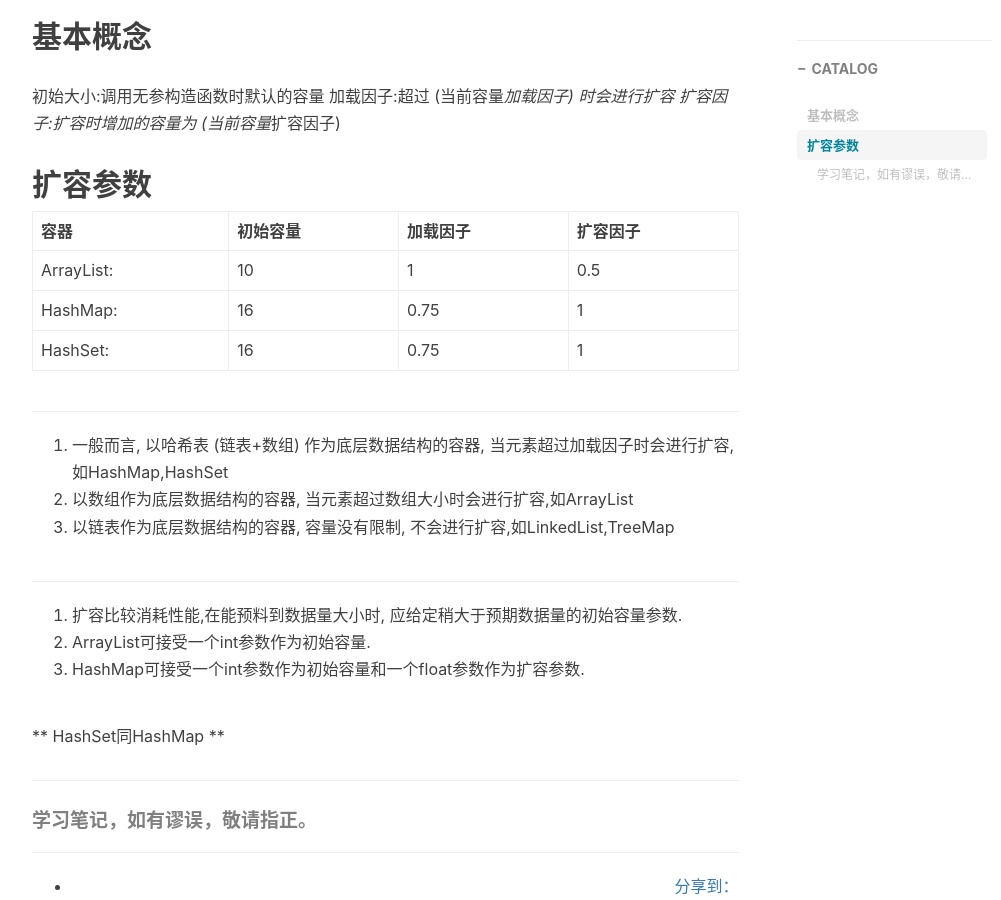
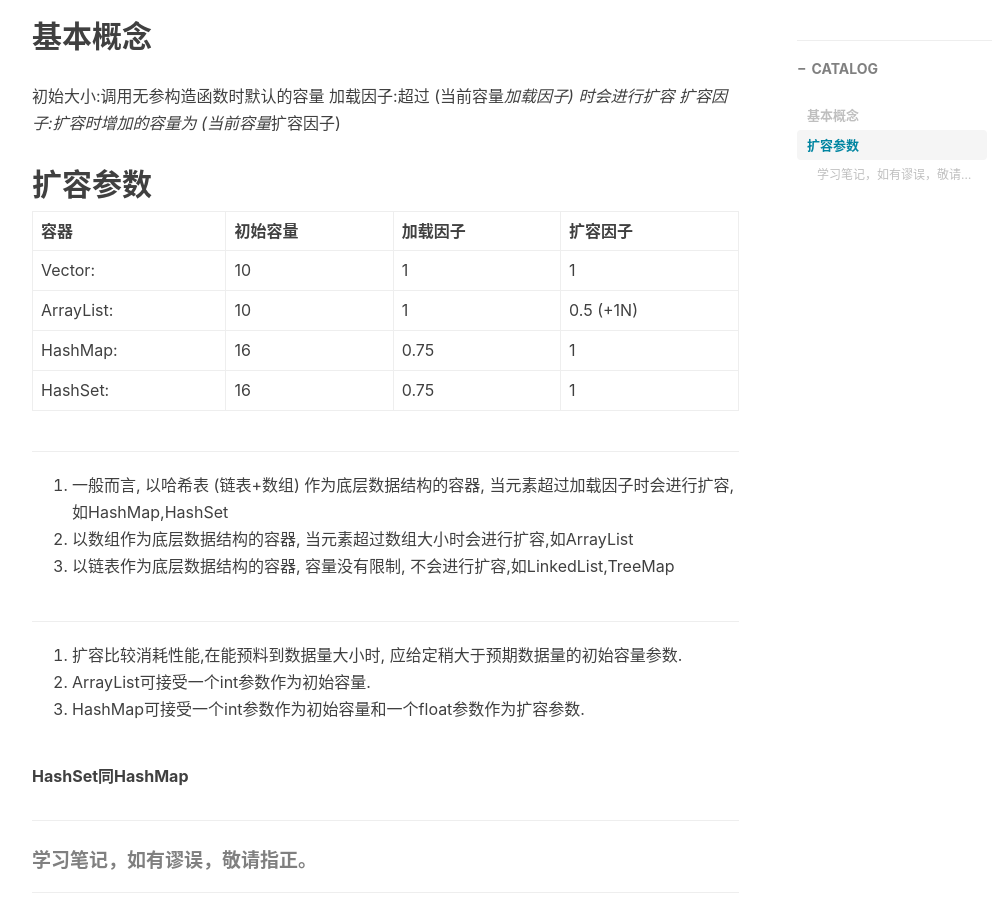
Before and after one commit to RyanYans/RyanYans.github.io, a Jekyll site: the page built from _posts/2017-09-22-dilatation.markdown, in a window 1280 px wide and 900 px high, scrolled down 712 px. Shown: the whole window, without its empty margins (233-1234 px from the left). Built offline with Jekyll 4.4.1, drawn with Linux system fonts in a browser that asks for light colours; nearby versions of some CDN libraries; comment, search, counter and statistics services are not loaded.

Commit message:
update blog dilation

```diff
--- a/_posts/2017-09-22-dilatation.markdown
+++ b/_posts/2017-09-22-dilatation.markdown
@@ -27,7 +27,8 @@ tags:
 
 | 容器	 		| 初始容量		| 加载因子		| 扩容因子 	 |
 |----------------- |-----------------|-----------------|--------------|
-| ArrayList:   		| 10				|      1			|	0.5	  	 |
+| Vector:   		| 10				|      1			|	1	  	 |
+| ArrayList:   		| 10				|      1			|	0.5 (+1N) |
 | HashMap:		| 16				|     0.75			|       1  		 |
 | HashSet:		| 16				|     0.75			|       1  		 |
 
@@ -48,7 +49,7 @@ tags:
 2. ArrayList可接受一个int参数作为初始容量.
 3. HashMap可接受一个int参数作为初始容量和一个float参数作为扩容参数.
 
-** HashSet同HashMap **
+**HashSet同HashMap**
 
 
 
```
